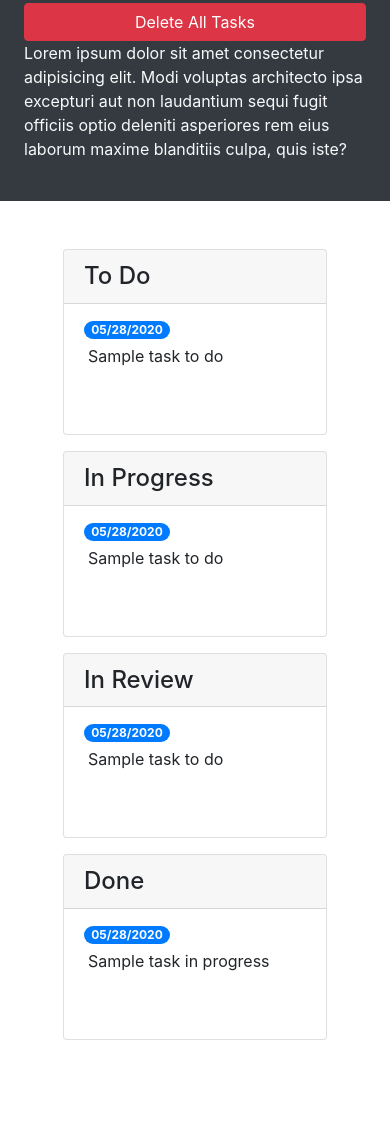
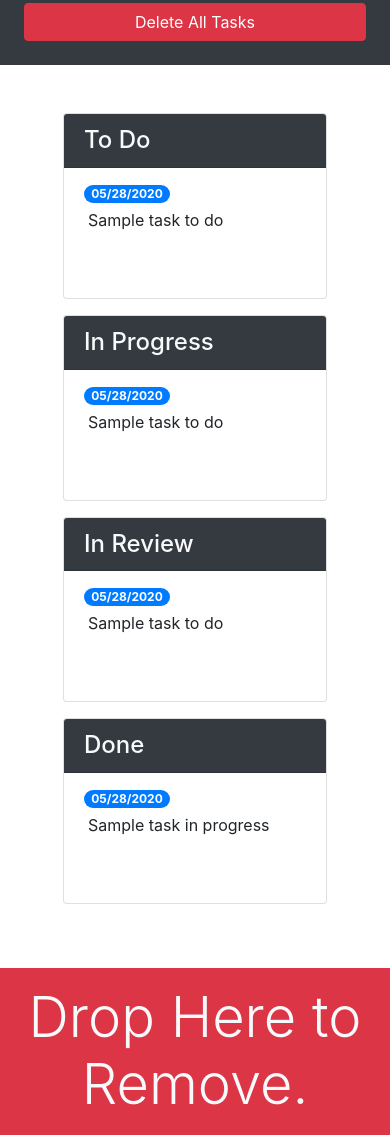
Before and after one commit to mariamv29/taskmaster-pro, a plain HTML site: page index.html in a window 390 px wide. Shown: the part 171-1306 px from the top of the page. Before the commit the page ends 1275 px from the top, so only its background shows below. Drawn offline with nearby package versions, Linux system fonts and the light colour scheme.

Commit message:
bootstrap utility classes

```diff
--- a/index.html
+++ b/index.html
@@ -15,7 +15,15 @@
   <body>
     <div class="row min-vh-100 no-gutters">
       <header
-        class="col-12 col-lg-3 bg-dark text-light d-flex flex-column p-4 p-lg-3"
+        class="
+          col-12 col-lg-3
+          bg-dark
+          text-light
+          sticky-top
+          d-flex
+          flex-column
+          p-4 p-lg-3
+        "
       >
         <h1 class="text-center">Taskmaster Pro Edition</h1>
         <button
@@ -29,19 +37,19 @@
         <button id="remove-tasks" class="btn btn-block btn-danger">
           Delete All Tasks
         </button>
-        <p class="mt-auto">
+        <p class="mt-auto d-none d-lg-block">
           Lorem ipsum dolor sit amet consectetur adipisicing elit. Modi voluptas
           architecto ipsa excepturi aut non laudantium sequi fugit officiis
           optio deleniti asperiores rem eius laborum maxime blanditiis culpa,
           quis iste?
         </p>
       </header>
-      <main class="col-12 col-lg-9">
+      <main class="col-12 col-lg-9 d-flex flex-column">
         <div class="m-5 row justify-content-around">
           <!-- todo start -->
           <div class="col-12 col-md-6 col-xl-3 mb-3">
             <div class="card">
-              <h4 class="card-header">To Do</h4>
+              <h4 class="card-header bg-dark text-light">To Do</h4>
               <ul id="list-toDo" class="list-group list-group-flush">
                 <li class="list-group-item">
                   <span class="badge badge-primary badge-pill">05/28/2020</span>
@@ -54,7 +62,7 @@
           <!-- in progress start -->
           <div class="col-12 col-md-6 col-xl-3 mb-3">
             <div class="card">
-              <h4 class="card-header">In Progress</h4>
+              <h4 class="card-header bg-dark text-light">In Progress</h4>
               <ul id="list-inProgress" class="list-group list-group-flush">
                 <li class="list-group-item">
                   <span class="badge badge-primary badge-pill">05/28/2020</span>
@@ -67,7 +75,7 @@
           <!-- in review start -->
           <div class="col-12 col-md-6 col-xl-3 mb-3">
             <div class="card">
-              <h4 class="card-header">In Review</h4>
+              <h4 class="card-header bg-dark text-light">In Review</h4>
               <ul id="list-inReview" class="list-group list-group-flush">
                 <li class="list-group-item">
                   <span class="badge badge-primary badge-pill">05/28/2020</span>
@@ -80,7 +88,7 @@
           <!-- done start -->
           <div class="col-12 col-md-6 col-xl-3 mb-3">
             <div class="card">
-              <h4 class="card-header">Done</h4>
+              <h4 class="card-header bg-dark text-light">Done</h4>
               <ul id="list-done" class="list-group list-group-flush">
                 <li class="list-group-item">
                   <span class="badge badge-primary badge-pill">05/28/2020</span>
@@ -91,6 +99,16 @@
           </div>
           <!-- done end -->
         </div>
+
+        <!--Drag to delete button-->
+        <div class="mt-auto" id="trash">
+          <div
+            class="w-100 bg-danger p-3 text-center text-light display-4 mt-auto"
+          >
+            Drop Here to Remove.
+          </div>
+        </div>
+        <!--Drag to delete end-->
       </main>
     </div>
 
```
